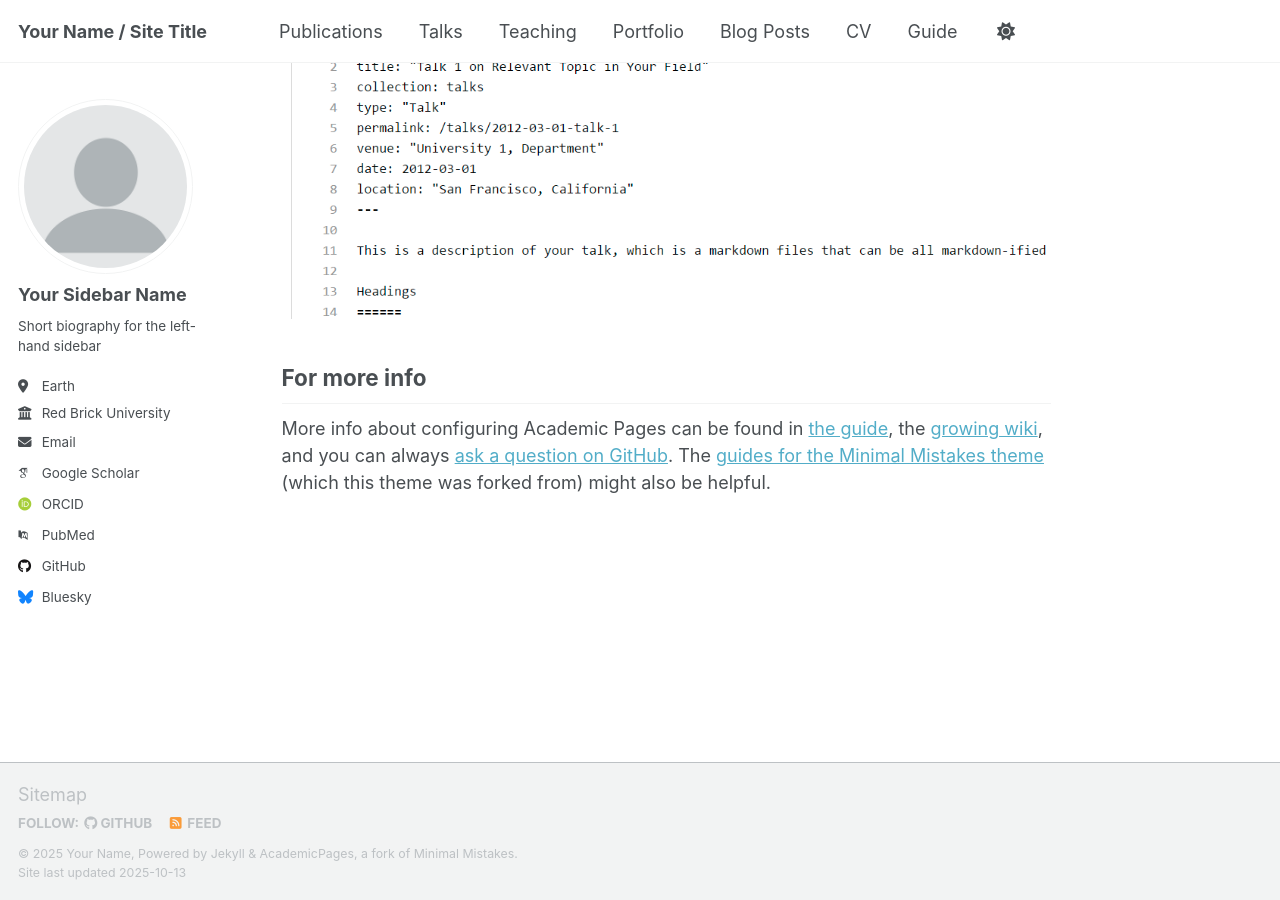
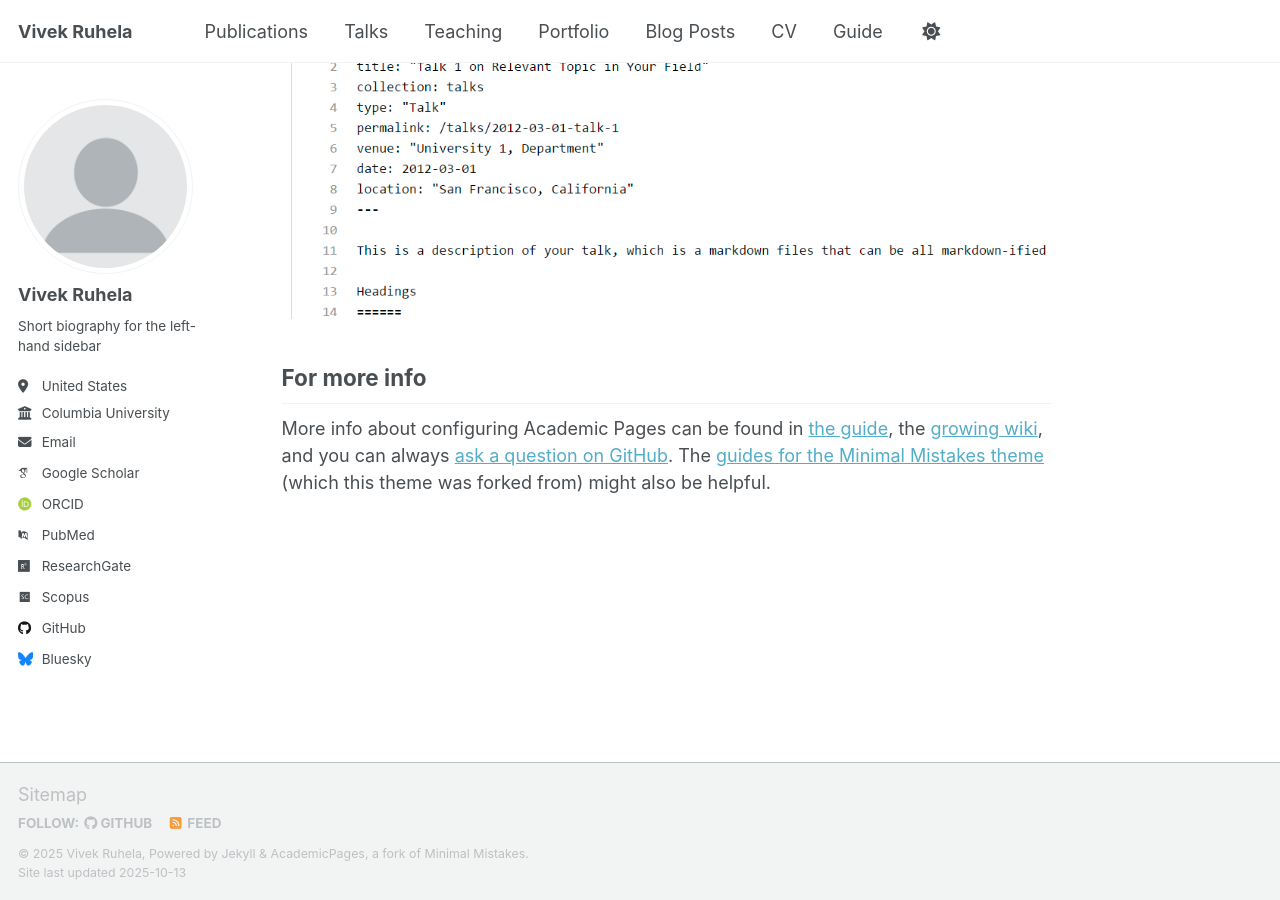
Before and after one commit to vivekruhela/vivekruhela.github.io, a Jekyll site: the page built from _pages/about.md, in a window 1280 px wide and 900 px high, scrolled down 2880 px. Built offline with Jekyll 4.4.1, drawn with Linux system fonts in a browser that asks for light colours; some web fonts are replaced; a script that is not in the unit is left out.

Commit message:
Update _config.yml

```diff
--- a/_config.yml
+++ b/_config.yml
@@ -9,14 +9,14 @@
 # Basic Site Settings
 locale                   : "en-US"
 site_theme               : "default" # Currently available options are "default", "air"
-title                    : "Your Name / Site Title"
+title                    : "Vivek Ruhela"
 title_separator          : "-"
-name                     : &name "Your Name"
-description              : &description "Your Name's academic portfolio"   # Update this with a general description of your site, this is the default if not overridden by a page
-url                      : https://academicpages.github.io # The base hostname & protocol for your site e.g. "https://[your GitHub username].github.io",
+name                     : &name "Vivek Ruhela"
+description              : &description "Vivek's academic portfolio"   # Update this with a general description of your site, this is the default if not overridden by a page
+url                      : https://vivekruhela.github.io # The base hostname & protocol for your site e.g. "https://[your GitHub username].github.io",
                                                            # or if you already have some other page hosted on Github then use "https://[your GitHub username].github.io/[Your Repo Name]"
 baseurl                  : "" # the subpath of your site, e.g. "/blog"
-repository               : "academicpages/academicpages.github.io"
+repository               : "https://github.com/vivekruhela/vivekruhela.github.io/"
 
 # Site Author - The following control what appear as part of the author content on the side bar.
 #               If a field is blank the icon and link will not appear, otherwise it will be shown.
@@ -24,31 +24,31 @@ repository               : "academicpages/academicpages.github.io"
 author:
   # Biographic information
   avatar           : "profile.png"
-  name             : "Your Sidebar Name"
+  name             : "Vivek Ruhela"
   pronouns         : # example: "she/her"
   bio              : "Short biography for the left-hand sidebar"
-  location         : "Earth"
-  employer         : "Red Brick University"
+  location         : "United States"
+  employer         : "Columbia University"
   uri              : # URL
-  email            : "none@example.org"
+  email            : "vr2592@cumc.columbia.edu"
 
   # Academic websites
   academia         : # URL
   arxiv            : # URL - Update with the correct link to your profile
-  googlescholar    : "https://scholar.google.com/citations?user=PS_CX0AAAAAJ"
+  googlescholar    : "https://scholar.google.com/citations?user=E5QtgqsAAAAJ&hl=en"
   inspire-hep      : # URL
   impactstory      : # URL
-  orcid            : "http://orcid.org/yourorcidurl"
+  orcid            : "https://orcid.org/my-orcid?orcid=0000-0003-4652-2376"
   semantic         : # URL
-  pubmed           : "https://www.ncbi.nlm.nih.gov/pubmed/?term=john+snow"
-  researchgate     : # URL
-  scopus           : # URL
+  pubmed           : "https://pubmed.ncbi.nlm.nih.gov/?term=vivek+ruhela"
+  researchgate     : "https://www.researchgate.net/profile/Vivek-Ruhela-2?ev=hdr_xprf"# URL
+  scopus           : "https://www.scopus.com/authid/detail.uri?authorId=54929284200" # URL
 
   # Repositories and software development
   bitbucket        : # Username - Update with your username on the site
   codepen          : # Username
   dribbble         : # Username
-  github           : "academicpages"
+  github           : "vivekruhela"
   kaggle           : # Username
   stackoverflow    : # User number or user number and name (i.e., use "1" or "1/jeff-atwood")
 
```
